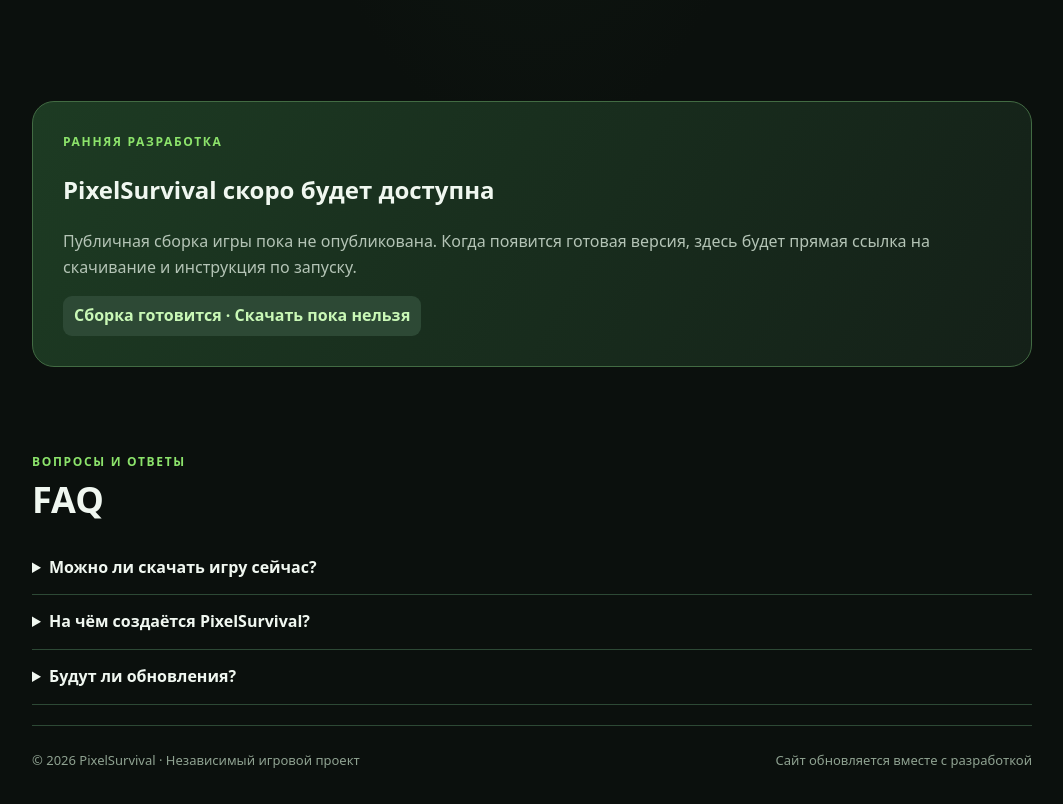
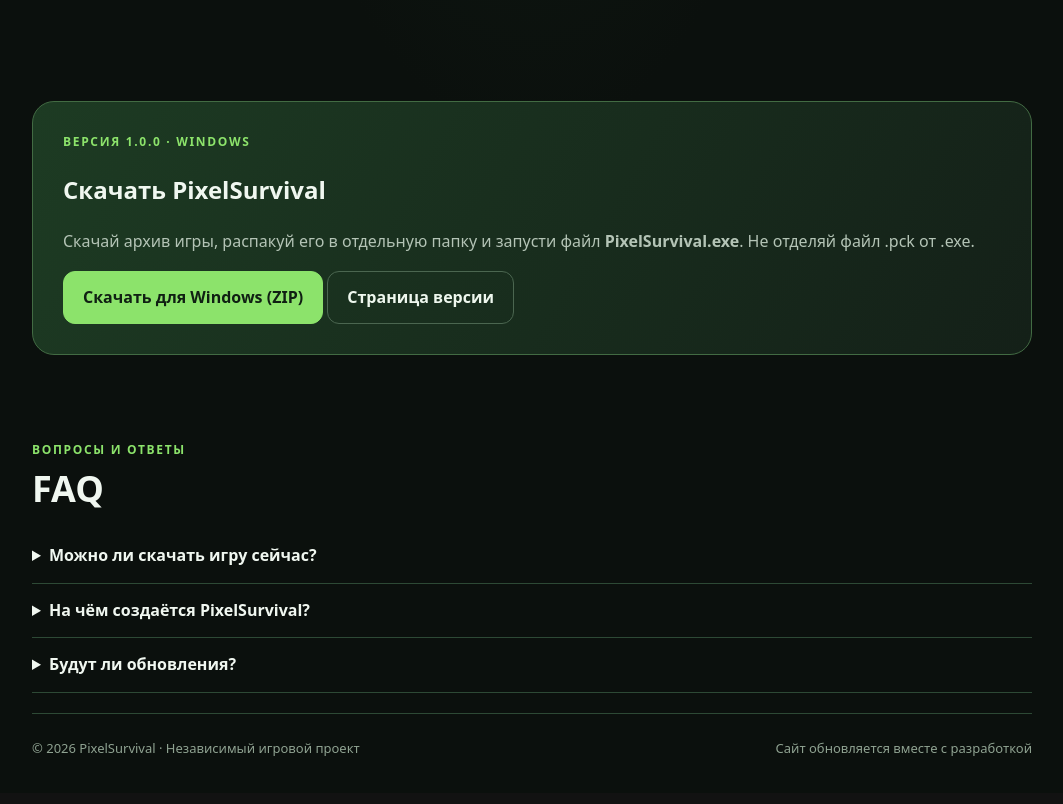
Before and after one commit to demin6632-del/chronicles-of-the-abyss-site, a website: page index.html in a window 1280 px wide. Shown: the part 2106-2910 px from the top of the page, without its empty margins (108-1171 px from the left). Drawn offline with Linux system fonts and the light colour scheme.

Commit message:
Update PixelSurvival download section to published Windows release

```diff
--- a/index.html
+++ b/index.html
@@ -28,8 +28,8 @@
 <section id="features" class="section"><div class="eyebrow">Что готовим</div><h2>Основы выживания</h2><div class="cards"><article class="card"><div class="icon">🌲</div><h3>Сбор ресурсов</h3><p>Добывай древесину и другие материалы, чтобы подготовиться к дальнейшему развитию.</p></article><article class="card"><div class="icon">🧰</div><h3>Инвентарь и крафт</h3><p>Собирай найденные ресурсы и используй их для создания полезных предметов.</p></article><article class="card"><div class="icon">🗺️</div><h3>Исследование мира</h3><p>Исследуй окружение и постепенно открывай новые возможности в мире игры.</p></article></div></section>
 <section id="screenshots" class="section"><div class="eyebrow">Визуальный дневник</div><h2>Мир PixelSurvival</h2><p class="lead">Здесь будут появляться настоящие кадры из игры по мере разработки.</p><div class="gallery"><article class="shot"><div class="shot-art"><div class="tree"></div><div class="ground"></div><div class="rock"></div><div class="player"></div></div><div class="shot-caption"><b>Лес и ресурсы</b><p>Концепт оформления · не игровой скриншот</p></div></article><article class="shot"><div class="shot-art inventory"><div class="inventory-ui"><span></span><span></span><span></span><span></span><span></span><span></span></div></div><div class="shot-caption"><b>Инвентарь</b><p>Визуальный макет · интерфейс ещё в разработке</p></div></article><article class="shot"><div class="shot-art"><div class="sun" style="position:absolute;right:22px;top:18px;width:30px;height:30px;background:#d7f18b"></div><div class="tree" style="left:65px;transform:scale(.9);transform-origin:bottom"></div><div class="ground"></div><div class="player" style="left:130px"></div></div><div class="shot-caption"><b>Исследование мира</b><p>Концепт окружения · не игровой скриншот</p></div></article></div><div class="notice">Пока это концептуальные превью, а не реальные скриншоты игры. Когда появятся кадры из Godot, заменим ими эти макеты.</div></section>
 <section id="updates" class="section"><div class="eyebrow">Дневник разработки</div><h2>Последние обновления</h2><div class="updates"><div class="update"><span class="tag">В работе</span><div><b>Сбор древесины</b><p>Добавлена логика сбора дерева и изменения количества ресурсов.</p></div></div><div class="update"><span class="tag">В работе</span><div><b>Инвентарь и счётчики</b><p>Продолжается настройка отображения ресурсов и взаимодействия с игровым миром.</p></div></div><div class="update"><span class="tag">Дальше</span><div><b>Развитие игрового мира</b><p>Следующие этапы будут добавляться сюда по мере готовности.</p></div></div></div></section>
-<section id="download" class="download"><div class="eyebrow">Ранняя разработка</div><h2>PixelSurvival скоро будет доступна</h2><p>Публичная сборка игры пока не опубликована. Когда появится готовая версия, здесь будет прямая ссылка на скачивание и инструкция по запуску.</p><span class="soon">Сборка готовится · Скачать пока нельзя</span></section>
-<section class="section"><div class="eyebrow">Вопросы и ответы</div><h2>FAQ</h2><details class="faq"><summary>Можно ли скачать игру сейчас?</summary><p>Пока нет: готовая публичная сборка ещё не опубликована. Ссылка появится в этом разделе.</p></details><details class="faq"><summary>На чём создаётся PixelSurvival?</summary><p>Игра разрабатывается на движке Godot.</p></details><details class="faq"><summary>Будут ли обновления?</summary><p>Да. В разделе «Обновления» будут публиковаться новые функции и информация о версиях.</p></details></section>
+<section id="download" class="download"><div class="eyebrow">Версия 1.0.0 · Windows</div><h2>Скачать PixelSurvival</h2><p>Скачай архив игры, распакуй его в отдельную папку и запусти файл <b>PixelSurvival.exe</b>. Не отделяй файл .pck от .exe.</p><a class="btn" href="https://github.com/demin6632-del/chronicles-of-the-abyss-site/releases/download/v1.0.0/Pixel.Survival-Windows.zip.zip">Скачать для Windows (ZIP)</a> <a class="btn secondary" href="https://github.com/demin6632-del/chronicles-of-the-abyss-site/releases/tag/v1.0.0">Страница версии</a></section>
+<section class="section"><div class="eyebrow">Вопросы и ответы</div><h2>FAQ</h2><details class="faq"><summary>Можно ли скачать игру сейчас?</summary><p>Да. Открой раздел «Скачать» и нажми «Скачать для Windows (ZIP)».</p></details><details class="faq"><summary>На чём создаётся PixelSurvival?</summary><p>Игра разрабатывается на движке Godot.</p></details><details class="faq"><summary>Будут ли обновления?</summary><p>Да. В разделе «Обновления» будут публиковаться новые функции и информация о версиях.</p></details></section>
 </main>
 <footer><span>© 2026 PixelSurvival · Независимый игровой проект</span><span>Сайт обновляется вместе с разработкой</span></footer>
 </div>
```
